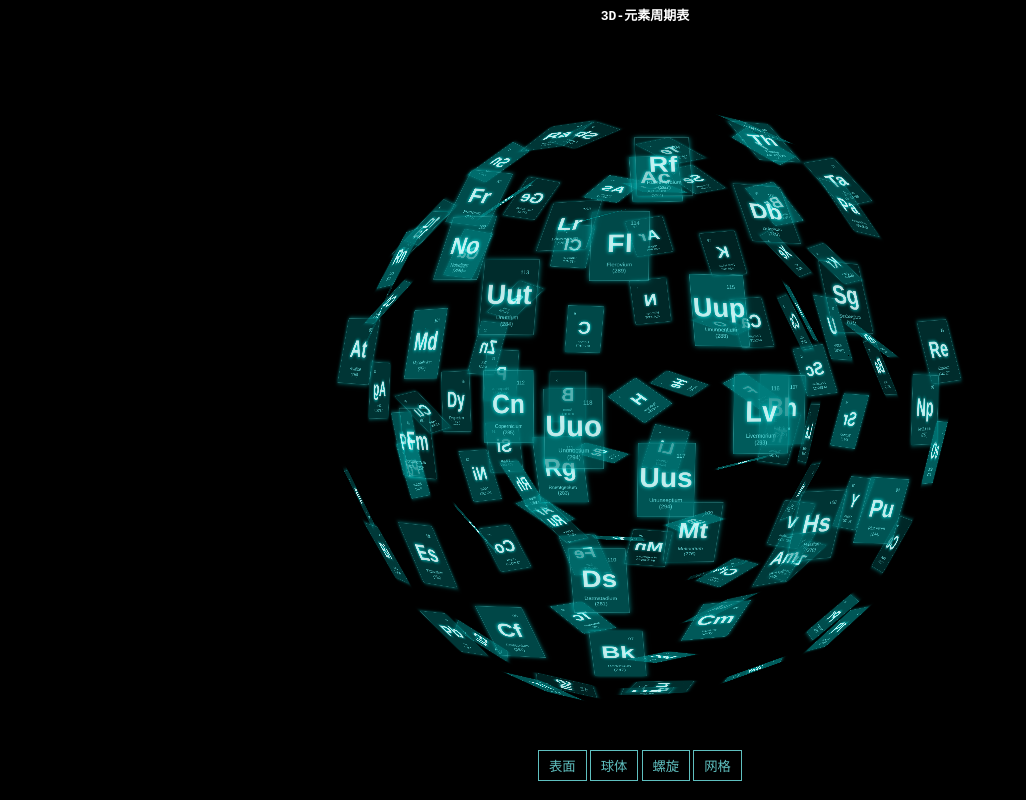
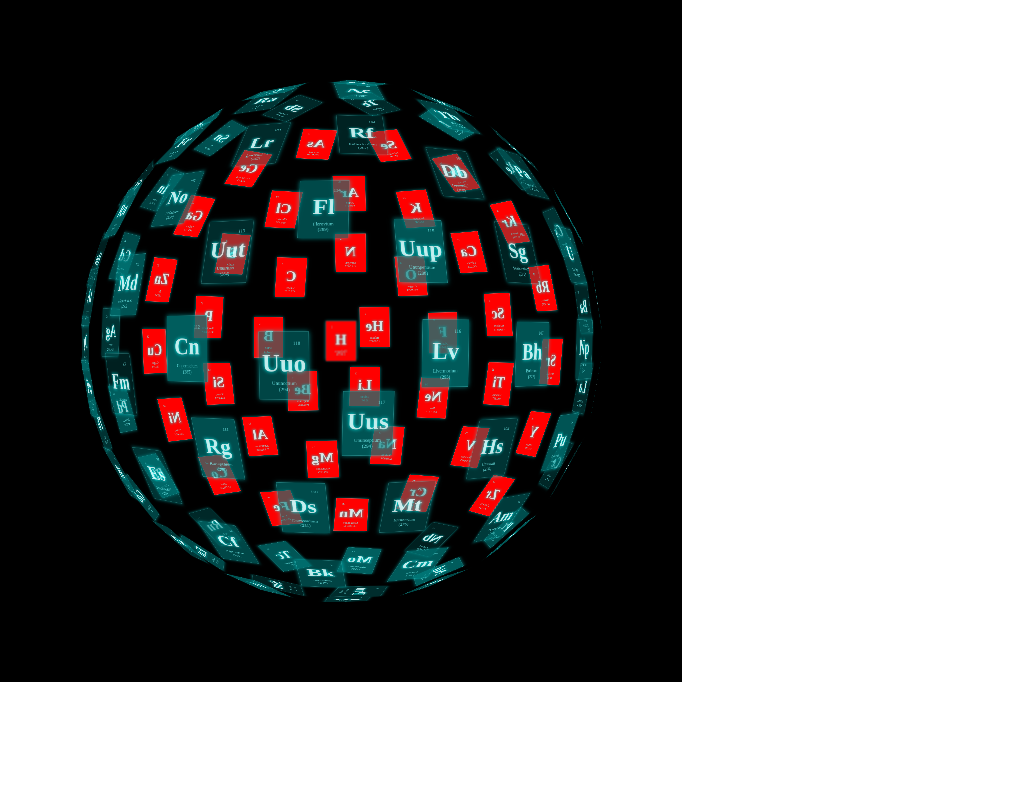
Before and after one commit to Jettfeng/css-3d, a plain HTML site: page 3d/index.html in a window 1280 px wide. Shown: the whole page, without its empty margins (0-1026 px from the left). Drawn offline with Linux system fonts and the light colour scheme; animation ran at ten frames a second.

Commit message:
finalluy

```diff
--- a/3d/css/index.css
+++ b/3d/css/index.css
@@ -1,15 +1,26 @@
+*{
+  margin: 0;
+  padding: 0;
+}
 html,
 body {
   height: 100%;
+  width: 682px;
+  height: 682px;
 }
-
-body {
+#container{
+  width: 682px;
+  height: 682px;
+  background-color: #000000;
+}
+canvas { width: 100%; height: 100% }
+/* body {
   background-color: #000000;
   margin: 0;
   font-family: Helvetica, sans-serif;
   ;
   overflow: hidden;
-}
+} */
 
 a {
   color: #ffffff;
--- a/3d/index.html
+++ b/3d/index.html
@@ -13,13 +13,13 @@
   <script src="js/TrackballControls.js"></script>
   <script src="js/CSS3DRenderer.js"></script>
   <div id="container"></div>
-  <div id="info">3D-元素周期表</div> -->
+  <!-- <div id="info">3D-元素周期表</div>
    <div id="menu">
     <button id="table">表面</button>
     <button id="sphere">球体</button>
     <button id="helix">螺旋</button>
     <button id="grid">网格</button>
-  </div>
+  </div> -->
 </body>
 <script src="js/index.js"></script>
 </html>
--- a/3d/js/index.js
+++ b/3d/js/index.js
@@ -118,26 +118,28 @@ var table = [
   'Uus','Ununseptium','(294)',17,7,
   'Uuo','Ununoctium','(294)',18,7
 ]
+var container = document.getElementById('container')
 var camera, scene, renderer
 var controls
 var objects = []
-var targets = { table: [], sphere: [], helix: [], grid: [] }
-init()
-animate()
+var targets = []
+var root = new THREE.Object3D(); //控制旋转
+
+init() //初始化
+animate() //自动旋转
 function init() {
-  camera = new THREE.PerspectiveCamera(
-    40,
-    window.innerWidth / window.innerHeight,
-    1,
-    10000
-  )
+  camera = new THREE.PerspectiveCamera(40,container.clientWidth / container.clientHeight,1,10000)
   camera.position.z = 3000
   scene = new THREE.Scene()
+  scene.add(root)
   // table
   for (var i = 0; i < table.length; i += 5) {
     var element = document.createElement('div')
     element.className = 'element'
     element.style.backgroundColor = 'rgba(0,127,127,' + (Math.random() * 0.5 + 0.25) + ')'
+    if(i<200){ //高亮效果
+      element.style.backgroundColor='red'
+    }
     var number = document.createElement('div')
     number.className = 'number'
     number.textContent = i / 5 + 1
@@ -151,12 +153,14 @@ function init() {
     details.innerHTML = table[i + 1] + '<br>' + table[i + 2]
     element.appendChild(details)
     var object = new THREE.CSS3DObject(element)
-    object.position.x = 0//Math.random() * 4000 - 2000
-    object.position.y = 0//Math.random() * 4000 - 2000
-    object.position.z = 0//Math.random() * 4000 - 2000
+    object.position.x = 0
+    object.position.y = 0
+    object.position.z = 0
     scene.add(object)
     objects.push(object)
+    root.add(object)
   }
+
   // sphere
   var vector = new THREE.Vector3()
   for (var i = 0, l = objects.length; i < l; i++) {
@@ -168,10 +172,10 @@ function init() {
     object.position.z = 800 * Math.cos(phi)
     vector.copy(object.position).multiplyScalar(2)
     object.lookAt(vector)
-    targets.sphere.push(object)
+    targets.push(object)
   }
   renderer = new THREE.CSS3DRenderer()
-  renderer.setSize(window.innerWidth, window.innerHeight)
+  renderer.setSize(container.clientWidth,container.clientHeight)
   renderer.domElement.style.position = 'absolute'
   document.getElementById('container').appendChild(renderer.domElement)
   controls = new THREE.TrackballControls(camera, renderer.domElement)
@@ -180,10 +184,9 @@ function init() {
   controls.maxDistance = 6000
 }
 
-controls.addEventListener('change', render)
-transform(targets.sphere, 5000)
-window.addEventListener('resize', onWindowResize, false)
-
+controls.addEventListener('change', render) ///拖动
+transform(targets, 0) //生成球形
+// window.addEventListener('resize', onWindowResize, false)
 function transform(targets, duration) {
   TWEEN.removeAll()
   for (var i = 0; i < objects.length; i++) {
@@ -210,35 +213,28 @@ function transform(targets, duration) {
     .start()
 }
 
-function onWindowResize() {
-  camera.aspect = window.innerWidth / window.innerHeight
-  camera.updateProjectionMatrix()
-  renderer.setSize(window.innerWidth, window.innerHeight)
-  render()
-}
+// function onWindowResize() {
+//   camera.aspect = window.innerWidth / window.innerHeight
+//   camera.updateProjectionMatrix()
+//   renderer.setSize(window.innerWidth, window.innerHeight)
+//   render()
+// }
 
 function animate() {
   requestAnimationFrame(animate)
+  // var time = Date.now() * 0.0004;
+	// root.rotation.x = time;
+  // root.rotation.y = time * 0.7;
+  // render()
   TWEEN.update()
   controls.update()
+
 }
+console.log(controls);
 
 function render() {
   renderer.render(scene, camera)
 }
 
-document.body.addEventListener('click', function(e) {
-  let target = e.target
-  let targetParent = e.target.parentNode
-
-  if (
-    target.className === 'element' ||
-    (targetParent && targetParent.className === 'element')
-  ) {
-    if (target.className === 'element') {
-      target.style.backgroundColor = 'red'
-    } else {
-      targetParent.style.backgroundColor = 'red'
-    }
-  }
-})
+console.log(controls);
+console.log(root);
```
